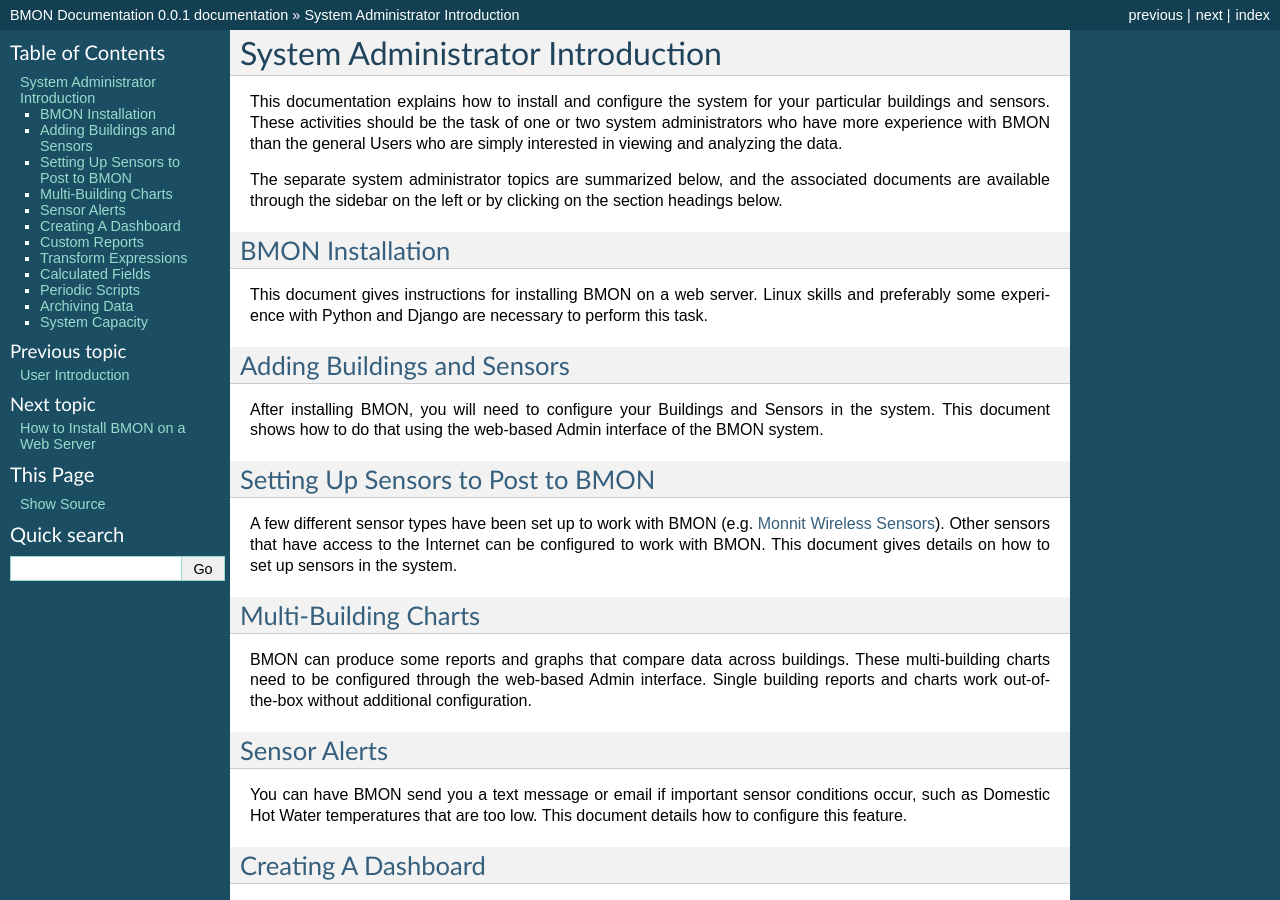
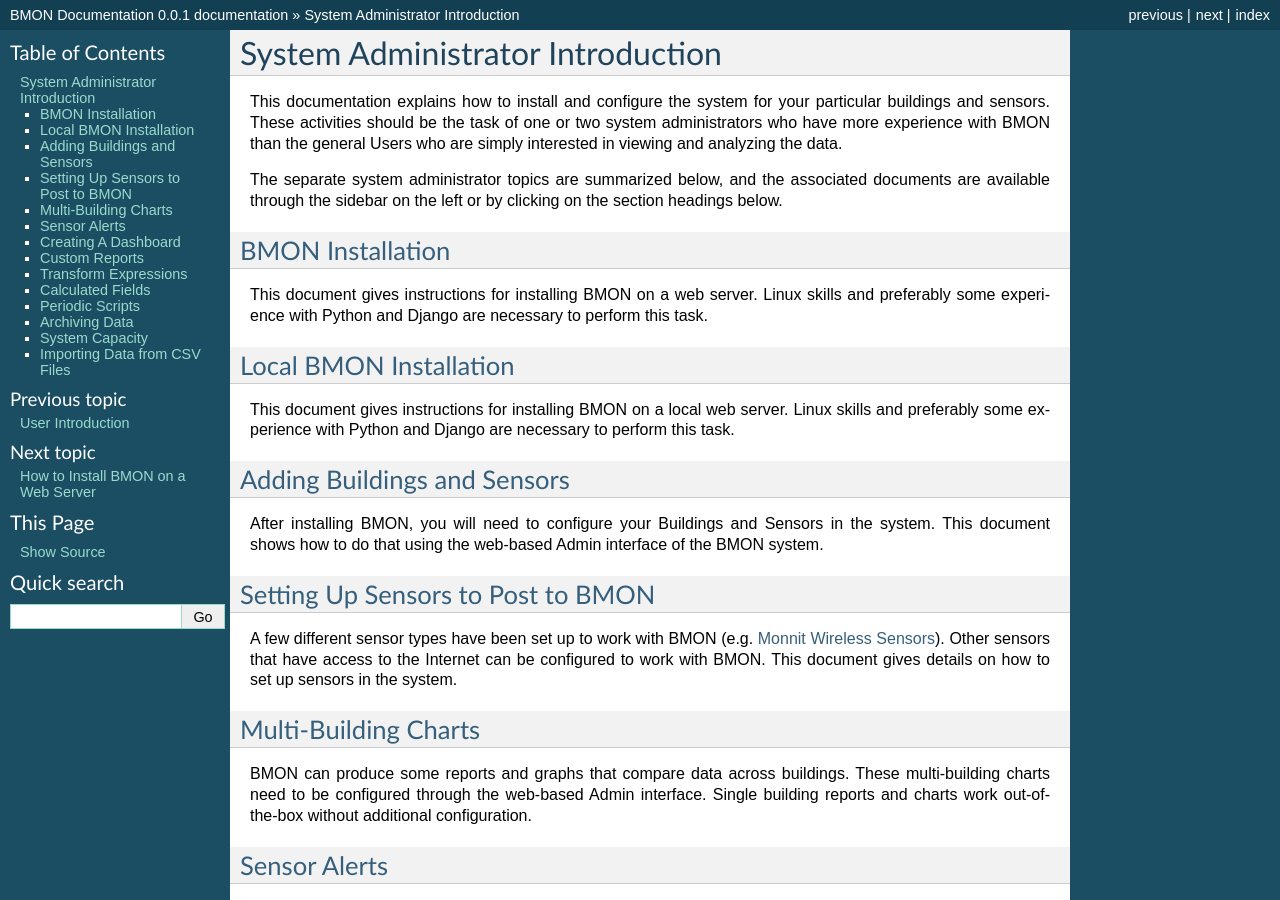
Before and after one commit to alanmitchell/bmon, a Sphinx documentation site: the page built from docs/source/system-administrator-introduction.rst, in a window 1280 px wide and 900 px high. Built offline with Sphinx 7.4.7, drawn with Linux system fonts in a browser that asks for light colours; some of the changed text lies outside the part shown.

Commit message:
added sections to sys admin intro
included local install and csv tool files

```diff
--- a/docs/source/system-administrator-introduction.rst
+++ b/docs/source/system-administrator-introduction.rst
@@ -19,6 +19,14 @@
 This document gives instructions for installing BMON on a web server.
 Linux skills and preferably some experience with Python and Django are necessary
 to perform this task.
+
+:ref:`Local BMON Installation <how-to-install-BMON-locally>`
+--------------------------------------------------------------
+
+This document gives instructions for installing BMON on a local web server.
+Linux skills and preferably some experience with Python and Django are necessary
+to perform this task.
+
 
 :ref:`Adding Buildings and Sensors <adding-buildings-and-sensors>`
 ------------------------------------------------------------------
@@ -112,3 +120,9 @@
 reading posts and chart/report requests. Also, large amounts of
 historical data were present in the test. This document describes the
 results of that testing.
+
+:ref:`Importing Data from CSV Files <using-csv-transfer>`
+---------------------------------------------------------
+
+This document explains how to use the `csv-transfer utility <https://github.com/alanmitchell/csv-transfer/>`_
+to import csv data into BMON.
```
